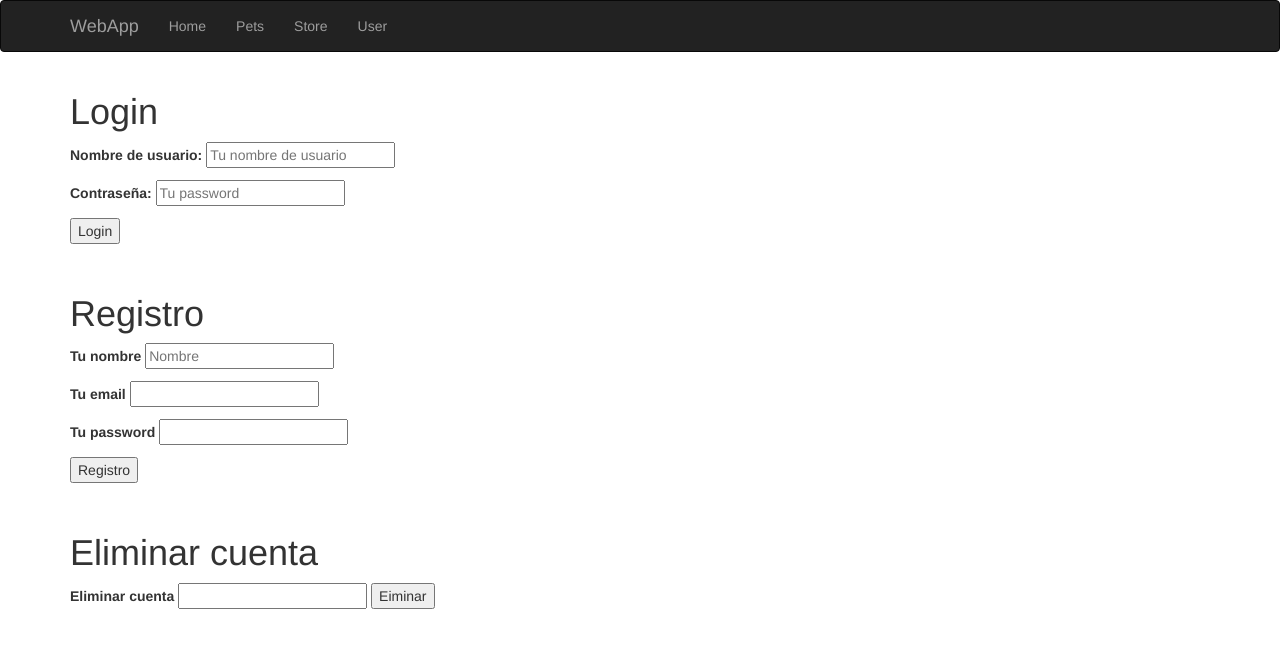
After one commit to apatinotorres/swagg-store-API, a Flask app: page /user in a window 1280 px wide. The commit adds this page. Shown: the top 648 px of the page. Run offline with Flask 2, Linux system fonts and the light colour scheme; some libraries are stand-ins or nearby versions.

Commit message:
agregado users

```diff
--- a/web/app.py
+++ b/web/app.py
@@ -92,6 +92,9 @@ def pet_delete(id_pet):
     response = requests.delete(api_url)
     return render_template('pet_detail.html', value="Delete successfully")
 
+### Store
+
+
 @app.route('/store', methods=['GET'])
 def show_store():
     return render_template("store.html")
@@ -104,10 +107,83 @@ def show_inventory():
     # print(data)
     return render_template('inventory.html', value = data)
 
+@app.route('/place_order/<id_pet>', methods=['GET'])
+def place_order(id_pet):
+    api_url_order = "https://petstore.swagger.io/v2/store/order"
+    randomnumber = random.randint(1, 10)
+    orders = {
+        "id": randomnumber,
+        "petId": id_pet,
+        "quantity": 1,
+        "shipDate": "2023-04-02T15:40:56.635Z",
+        "status": "placed",
+        "complete": "true"
+    }
+    response = requests.post(api_url_order, json=orders)
+    return render_template('place_order.html', value=orders)
+
+@app.route('/store/find_order')
+def find_order():
+    order_id = request.form['id']
+    api_url_find_order = "https://petstore.swagger.io/v2/store/order/{0}".format(order_id)
+    response = requests.get(api_url_find_order)
+    order_found = response.json()
+    return render_template('find_order.html', value=order_found)
+
+@app.route('/order_delete', methods=["POST"])
+def order_delete():
+    order_id = request.form['id']
+    delete_url = "https://petstore.swagger.io/v2/store/order/{0}".format(order_id)
+    response = requests.delete(delete_url)
+    return render_template('order_delete.html')
 
 
 
 
+
+### User
+
+@app.route('/create_user', methods=['POST'])
+def create_user():
+    url = 'https://petstore.swagger.io/v2/user'
+    email = request.form['email']
+    username = request.form['username']
+    password = request.form['password']
+    id = random.randint(1, 1000)
+    model_user = {
+        "id": id,
+        "username": username,
+        "firstName": "mori",
+        "lastName": "mori",
+        "email": email,
+        "password": password,
+        "phone": "3243",
+        "userStatus": 0
+    }
+    response = requests.post(url, json=model_user)
+    return render_template('create_user.html', value=model_user)
+
+
+@app.route('/user', methods=['GET'])
+def user():
+    return render_template('user.html')
+
+
+@app.route('/user_log', methods=['GET', 'POST'])
+def user_log():
+    username = request.form['username']
+    password = request.form['password']
+    url = 'https://petstore.swagger.io/v2/user/login?username={0}&password={1}'.format(username, password)
+    response = requests.get(url)
+    user_info = response.json()
+    return render_template('user_log.html', value = user_info)
+
+
+@app.route('/log_out', methods=['GET'])
+def log_out():
+    url = 'https://petstore.swagger.io/v2/user/logout'
+    response = requests.get(url)
+    return render_template('log_out.html', value='Salida exitosa')
 
 '''
 @app.errorhandler(404)
--- a/web/templates/base.html
+++ b/web/templates/base.html
@@ -20,7 +20,7 @@
                 <li><a href="/">Home</a></li>
                 <li><a href="/pet">Pets</a></li>
                 <li><a href="/store">Store</a></li>
-                <li><a href="/">User</a></li>
+                <li><a href="/user">User</a></li>
             </ul>
         </div>
     </div>
--- a/web/templates/inventory.html
+++ b/web/templates/inventory.html
@@ -3,7 +3,7 @@
 {% block page_content %}
 
 
-
+<h1> Inventario de mascotas </h1>
 
 <table class="table">
 
--- a/web/templates/store.html
+++ b/web/templates/store.html
@@ -4,6 +4,7 @@
 
 
 <a href="/store/inventory" class="btn btn-success float-right">Mostar inventario</a>
+<a href="/store/find_order" class="btn btn-success float-right">Buscar orden por ID de la mascota</a>
 
 
 
--- /dev/null
+++ b/web/templates/user.html
@@ -0,0 +1,51 @@
+{% extends "base.html" %}
+
+{% block page_content %}
+<div id="login" class="form">
+  <form  action="/user_log" method="post">
+    <h1>Login</h1>
+    <p>
+        <label for="username" class="uname" > Nombre de usuario: </label>
+        <input id="username" name="username" required="required" type="text" placeholder="Tu nombre de usuario"/>
+    </p>
+    <p>
+        <label for="password" class="youpasswd"> Contraseña:</label>
+        <input id="password" name="password"  type="password" placeholder="Tu password"  title="Debe contener al menos un número y una letra minúscula y mayúscula, y al menos 8 o más caracteres"/>
+    </p>
+
+    <p class="login button">
+        <input type="submit" value="Login" name="form" />
+    </p>
+  </form>
+</div>
+    <br>
+<div id="register" class="form">
+  <form  action="/create_user" method="post">
+    <h1> Registro</h1>
+    <p>
+        <label for="usernamesignup" class="uname" >Tu nombre</label>
+        <input id="usernamesignup" name="username" required="required" type="text" placeholder="Nombre" />
+    </p>
+    <p>
+        <label for="emailsignup" class="youmail" > Tu email</label>
+        <input id="emailsignup" name="email" type="text" />
+    </p>
+    <p>
+        <label for="passwordsignup" class="youpasswd" >Tu password </label>
+        <input id="passwordsignup" name="password" type="text" title="Debe contener al menos un número y una letra minúscula y mayúscula, y al menos 8 o más caracteres"/>
+    </p>
+    <p class="signin button">
+        <input type="submit" name="form" value="Registro"/>
+    </p>
+  </form>
+</div><br>
+<div>
+    <h1>Eliminar cuenta </h1>
+    <form action="/delete_user" method="post">
+        <label>Eliminar cuenta</label>
+        <input name="username" type="text">
+        <input type="submit" name="form" value="Eiminar">
+    </form>
+</div>
+
+{% endblock %}
```
Also changed, not shown: web/templates/create_user.html (added, +11 -0 lines), web/templates/find_order.html (added, +8 -0 lines), web/templates/log_out.html (added, +11 -0 lines), web/templates/order.html (added, +17 -0 lines), web/templates/order_delete.html (added, +11 -0 lines), web/templates/place_order.html (added, +14 -0 lines), web/templates/user_log.html (added, +11 -0 lines), web/templates/pet_update.html (line endings or trailing spaces).
